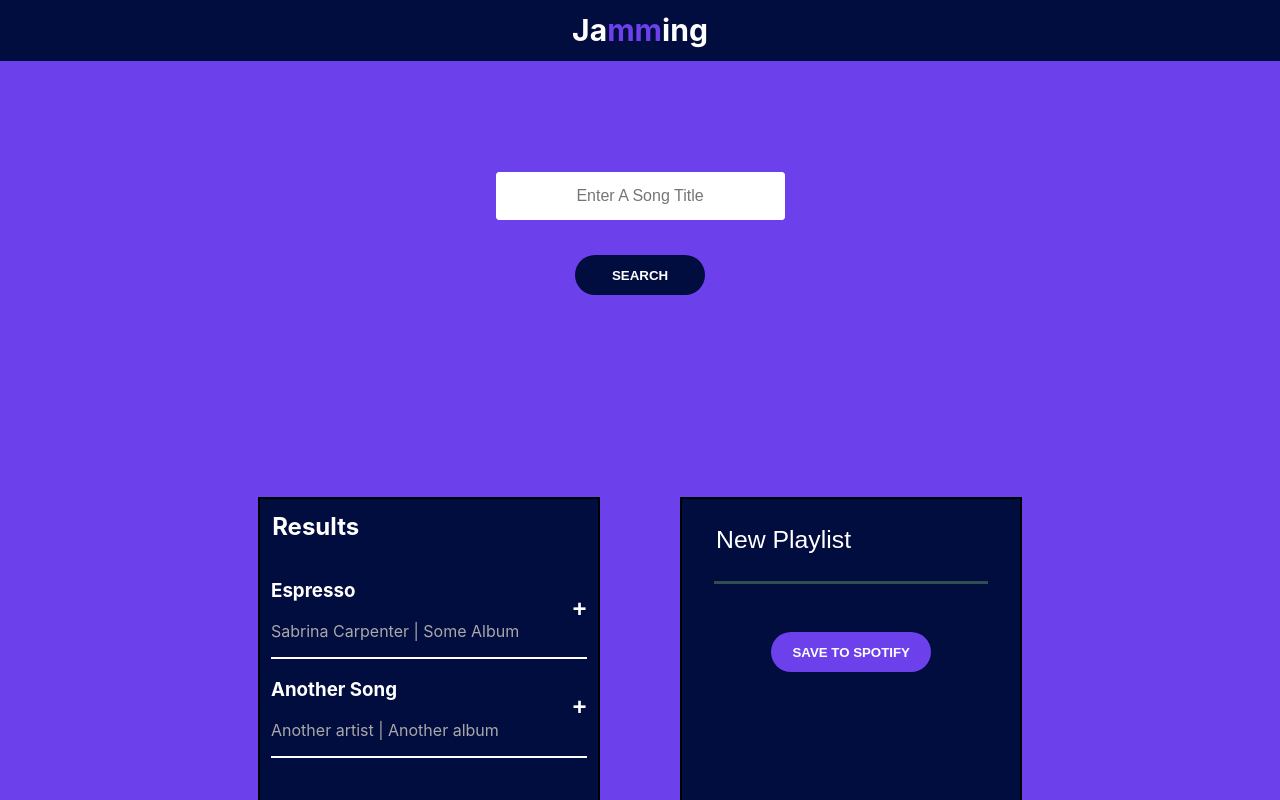
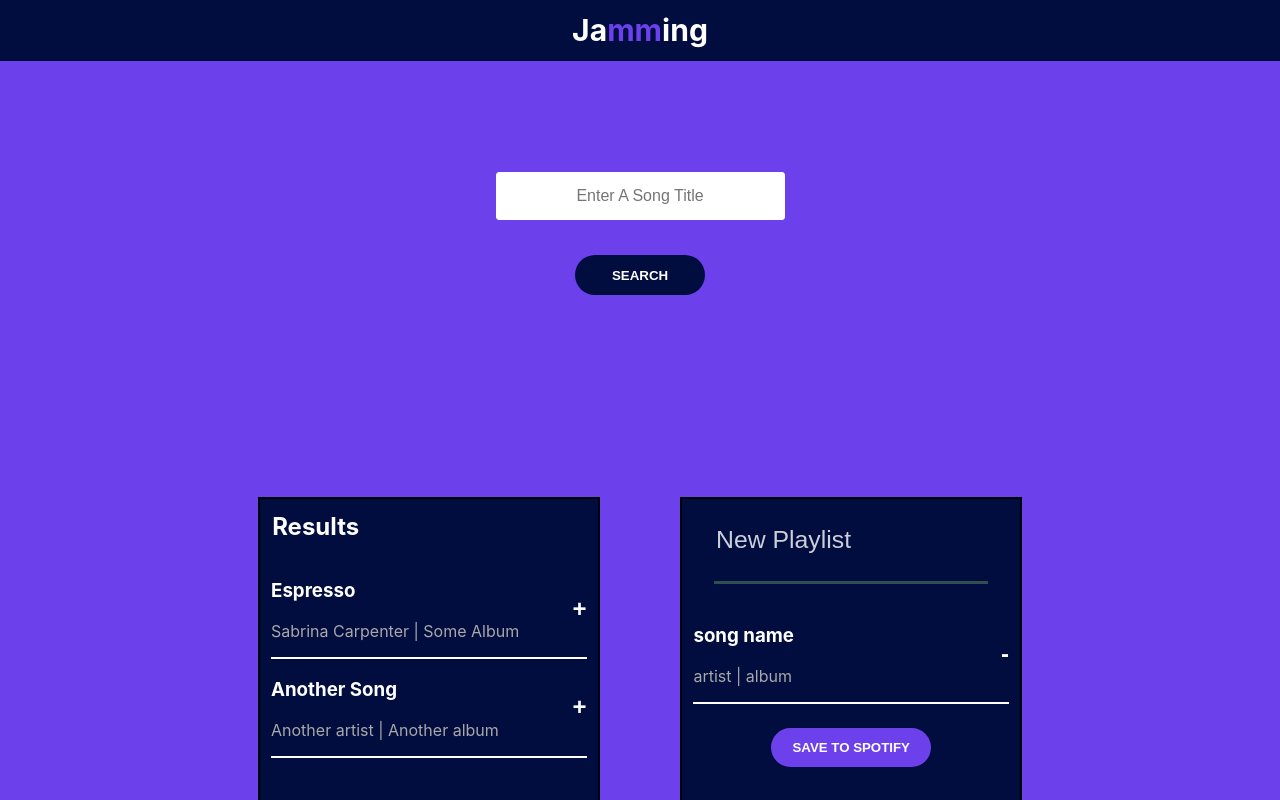
Before and after one commit to TheDragonApple/Jamming, a React (Create React App) app: page / in a window 1280 px wide. Shown: the top 800 px of the page. Built offline with nearby package versions, Linux system fonts and the light colour scheme.

Commit message:
Add playlist feature

```diff
--- a/src/components/Playlist.css
+++ b/src/components/Playlist.css
@@ -6,10 +6,22 @@
     width: 80%;
     height: 5rem;
     background-color: rgba(1, 1, 1, 0);
-    margin-bottom: 3rem;
+    margin-bottom: 0.3rem;
+
+
+  }
+
+  .playlist input::placeholder{
+    color: rgba(255, 255, 255, .8);
+  }
+
+
+  .playlist h3{
+    color: white;
   }
 
   #spotify-btn{
+    margin-top: .5rem;
     cursor: pointer;
     width: 10rem;
     border-radius: 54px;
--- a/src/components/Playlist.js
+++ b/src/components/Playlist.js
@@ -1,10 +1,30 @@
-import React from "react";
+import React, {useState} from "react";
 import styles from "./Playlist.css";
+import Tracklist from "./Tracklist";
 
 function Playlist(){
+
+    const[songs, setSongs] = useState([
+        {
+            id: 1,
+            name: "song name",
+            artist: "artist",
+            album: "album"
+        }
+    ]);
+
+    const[userInput, setUserInput] = useState("");
+
+    function handleChange(e){
+        e.preventDefault();
+        setUserInput(e.target.value);
+    };
+
+
     return (
         <>
-            <input type="text" value="New Playlist"></input>
+            <input onChange={handleChange} type="text" placeholder="New Playlist" value={userInput}></input>
+                <Tracklist songs={songs} btn={"-"} />
             <button id="spotify-btn">SAVE TO SPOTIFY</button>
         </>
     );
--- a/src/components/SearchResults.js
+++ b/src/components/SearchResults.js
@@ -19,12 +19,11 @@ function SearchResults(){
         }
     ]);
 
+
     return (
         <>
             <h2>Results</h2>
-            <div className="tracklist">
-                <Tracklist results={results}/>
-            </div>
+            <Tracklist songs={results} btn={"+"}/>
         </>
     );
 };
--- a/src/components/Track.js
+++ b/src/components/Track.js
@@ -1,13 +1,14 @@
 import React from "react";
 
 function Track(props){
+
     return (
     <li className="track">
         <div className="song-details">
             <h3>{props.songName}</h3>
             <p>{props.artist} | {props.album}</p>
         </div>
-        <button className="add-btn">+</button>
+        <button className="add-btn">{props.btn}</button>
       </li>
     );
 }
--- a/src/components/Tracklist.css
+++ b/src/components/Tracklist.css
@@ -1,6 +1,7 @@
 .tracklist ul{
     padding: 0 0.7rem;
   }
+
 
   .tracklist li{
     border-bottom: 2px solid white;
@@ -29,3 +30,7 @@
     color: darkslategray;
     cursor: pointer;
   }
+
+  .tracklist{
+    width: 100%;
+  }
--- a/src/components/Tracklist.js
+++ b/src/components/Tracklist.js
@@ -3,14 +3,20 @@ import Track from "./Track";
 import styles from "./Tracklist.css";
 
 function Tracklist(props){
+
+  const btn = props.btn;
+
     return (
+
+      <div className="tracklist">
         <ul>
-          {props.results.map(track => {
+          {props.songs.map(track => {
             return (
-              <Track id={track.id} artist={track.artist} songName={track.name} album={track.album} />
+              <Track id={track.id} artist={track.artist} songName={track.name} album={track.album} btn={btn} />
             )
           })}
         </ul>
+      </div>
     );
 }
 
```
